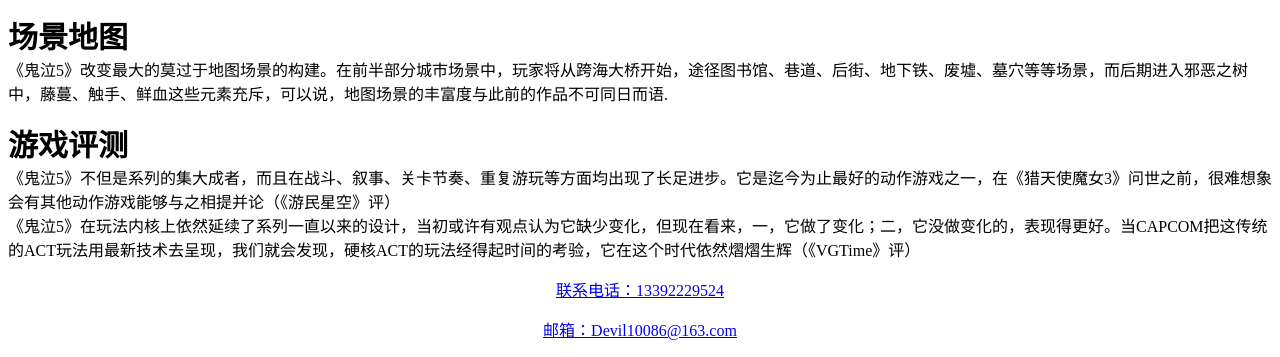
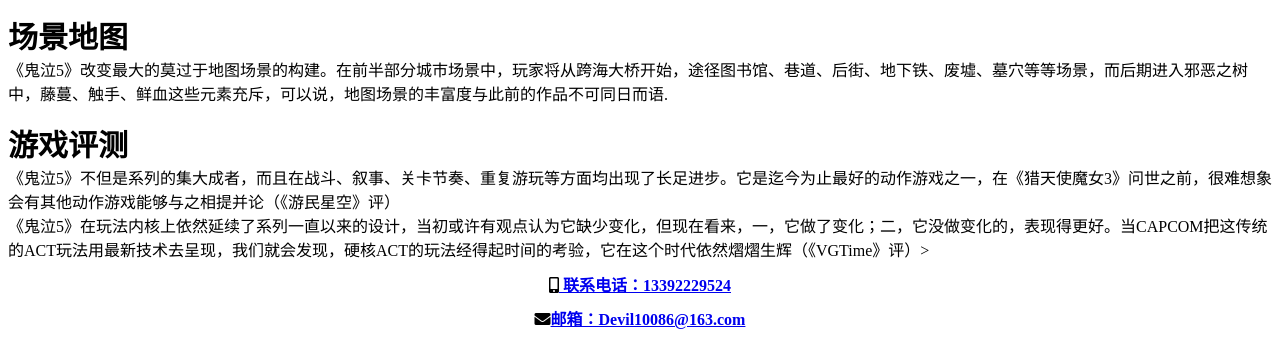
Before and after one commit to devilmaycry9527/devilmaycry9527.github.io, a plain HTML site: page index.html in a window 1280 px wide. Shown: the part 3269-3626 px from the top of the page. Drawn offline with Linux system fonts and the light colour scheme.

Commit message:
Update index.html

```diff
--- a/index.html
+++ b/index.html
@@ -1,10 +1,11 @@
 <!doctype html>
   <html>
     <head>
+      <link rel="stylesheet" href="https://use.fontawesome.com/releases/v5.8.1/css/all.css" integrity="sha384-50oBUHEmvpQ+1lW4y57PTFmhCaXp0ML5d60M1M7uH2+nqUivzIebhndOJK28anvf" crossorigin="anonymous">
       <meta charset="utf-8">
         <title>Devil May Cry5</title>
         <meta name="description" content="Devil May Cry5">
-    </head>
+        </head>
   <body>
     <p align="center"><a href="https://www.baidu.com/link?url=kdyJXJVbQ70U6eCVyrc5dN0czQgcFMMwVkKD7pEOoMQmJ1gdTxcOMj80F7FC8Lxu3CSQrNDFIEglK1NwX9amrPMm_Oz9leisRZo4UBFIjaa&wd=&eqid=8707ecd3002f53ad000000065c8f48c0" target="_blank"><img src="https:devilmaycry9527.github.io/1.jpg" alt="Devil May Cry5"></a></p>
     <p align="center"><span style="font-size:40px;"><a href="https://www.baidu.com/link?url=kdyJXJVbQ70U6eCVyrc5dN0czQgcFMMwVkKD7pEOoMQmJ1gdTxcOMj80F7FC8Lxu3CSQrNDFIEglK1NwX9amrPMm_Oz9leisRZo4UBFIjaa&wd=&eqid=8707ecd3002f53ad000000065c8f48c0" target="_blank">Devil May Cry5</a></span></p>
@@ -28,14 +29,14 @@
     <p align="right"><img src="https:devilmaycry9527.github.io/6.jpg"width=150px width=150px alt="维吉尔"></p>
     <p align="right">维吉尔</p>
     <p><span style="font-size:30px;"><b>场景地图</b></span><br>《鬼泣5》改变最大的莫过于地图场景的构建。在前半部分城市场景中，玩家将从跨海大桥开始，途径图书馆、巷道、后街、地下铁、废墟、墓穴等等场景，而后期进入邪恶之树中，藤蔓、触手、鲜血这些元素充斥，可以说，地图场景的丰富度与此前的作品不可同日而语.</p>
-      <p><span style="font-size:30px;"><b>游戏评测</b></span><br>《鬼泣5》不但是系列的集大成者，而且在战斗、叙事、关卡节奏、重复游玩等方面均出现了长足进步。它是迄今为止最好的动作游戏之一，在《猎天使魔女3》问世之前，很难想象会有其他动作游戏能够与之相提并论（《游民星空》评）<br>《鬼泣5》在玩法内核上依然延续了系列一直以来的设计，当初或许有观点认为它缺少变化，但现在看来，一，它做了变化；二，它没做变化的，表现得更好。当CAPCOM把这传统的ACT玩法用最新技术去呈现，我们就会发现，硬核ACT的玩法经得起时间的考验，它在这个时代依然熠熠生辉（《VGTime》评）</p>
+      <p><span style="font-size:30px;"><b>游戏评测</b></span><br>《鬼泣5》不但是系列的集大成者，而且在战斗、叙事、关卡节奏、重复游玩等方面均出现了长足进步。它是迄今为止最好的动作游戏之一，在《猎天使魔女3》问世之前，很难想象会有其他动作游戏能够与之相提并论（《游民星空》评）<br>《鬼泣5》在玩法内核上依然延续了系列一直以来的设计，当初或许有观点认为它缺少变化，但现在看来，一，它做了变化；二，它没做变化的，表现得更好。当CAPCOM把这传统的ACT玩法用最新技术去呈现，我们就会发现，硬核ACT的玩法经得起时间的考验，它在这个时代依然熠熠生辉（《VGTime》评）></p>
     <div style="position:fixed;bottom:0px;right:0px;opacity:1;cursor:pointer;">
       <a href="#">
         <img src="https:devilmaycry9527.github.io/7.jpg">
       </a>
     </div>
-    <p align="center"><a href="tel:13392229524">
-    联系电话：13392229524</a></P>
-    <p align="center"><a href="mailto:Devil10086@163.com">邮箱：Devil10086@163.com</a></p>
+    <p align="center"><i class="fas fa-mobile-alt"><a href="tel:13392229524">
+联系电话：13392229524</a></i></P>
+    <p align="center"><i class="fas fa-envelope"><a href="mailto:Devil10086@163.com">邮箱：Devil10086@163.com</a></i></p>
   </body>
 </html>
```
